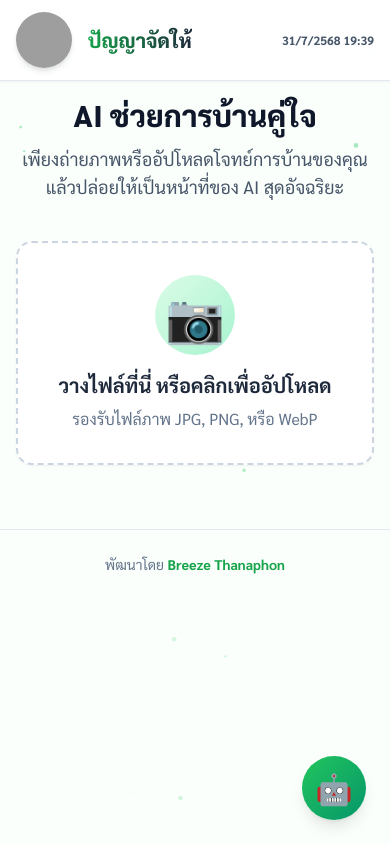
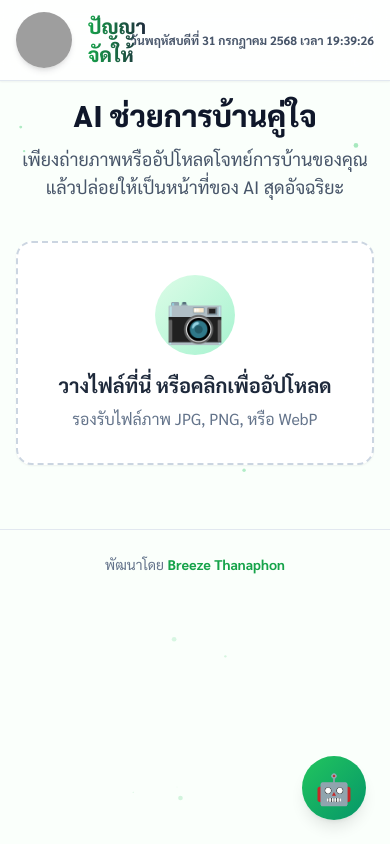
Before and after one commit to BREEZE2002-png/-, a plain HTML site: page index.html in a window 390 px wide. Drawn offline with nearby package versions, Linux system fonts and the light colour scheme; grey boxes are pictures that could not be loaded.

Commit message:
Update index.html

```diff
--- a/index.html
+++ b/index.html
@@ -401,21 +401,7 @@
 
             function updateClock() {
                 const now = new Date();
-                let options;
-                 if (window.innerWidth < 768) {
-                    // Shorter format for mobile
-                    options = {
-                        year: 'numeric',
-                        month: 'numeric',
-                        day: 'numeric',
-                        hour: '2-digit',
-                        minute: '2-digit',
-                        timeZone: 'Asia/Bangkok'
-                    };
-                    clockElement.textContent = now.toLocaleString('th-TH', options).replace(',', ' ');
-                } else {
-                    // Full format for desktop
-                    options = {
+                const options = {
                     weekday: 'long',
                     year: 'numeric',
                     month: 'long',
@@ -428,9 +414,7 @@
                 };
                 clockElement.textContent = now.toLocaleString('th-TH', options);
             }
-            }
             setInterval(updateClock, 1000);
-            window.addEventListener('resize', updateClock);
             updateClock();
 
             function showErrorModal(message) {
```
Lines whose indentation alone changed are shown as unchanged.
